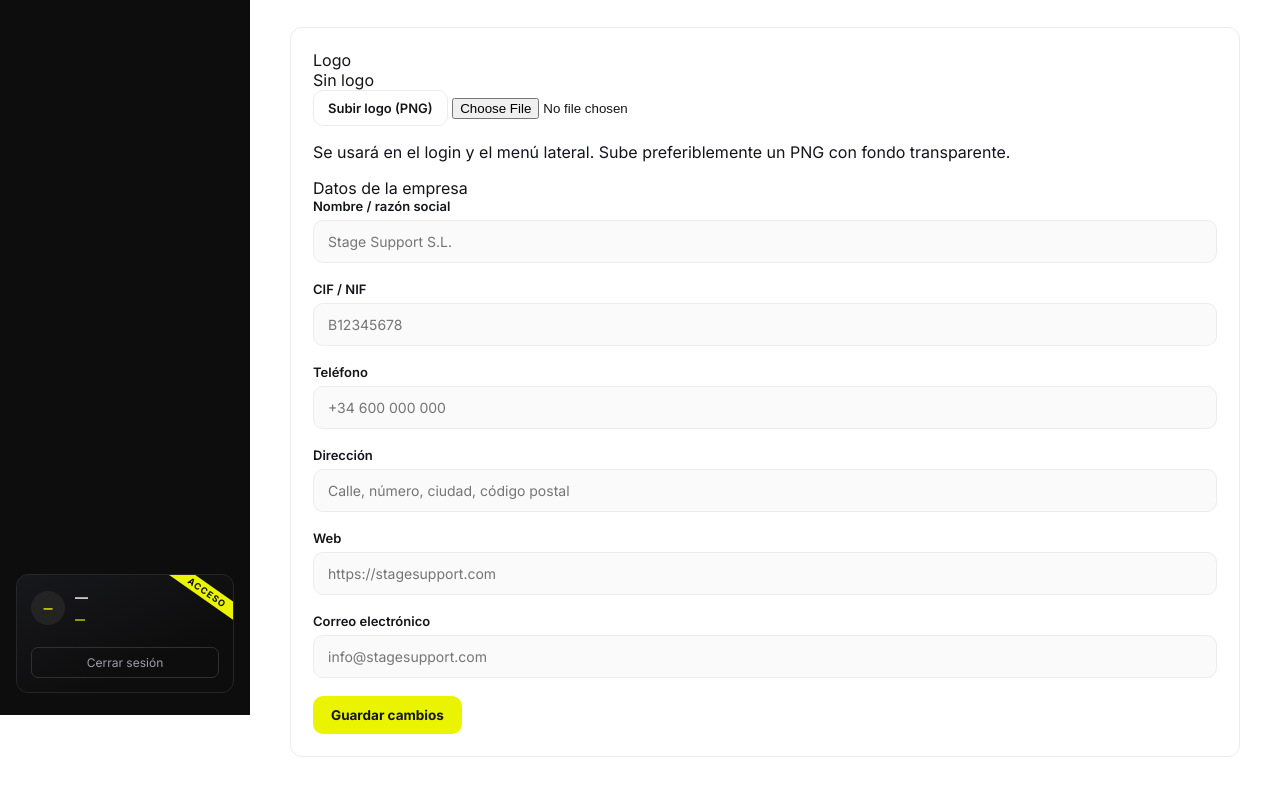
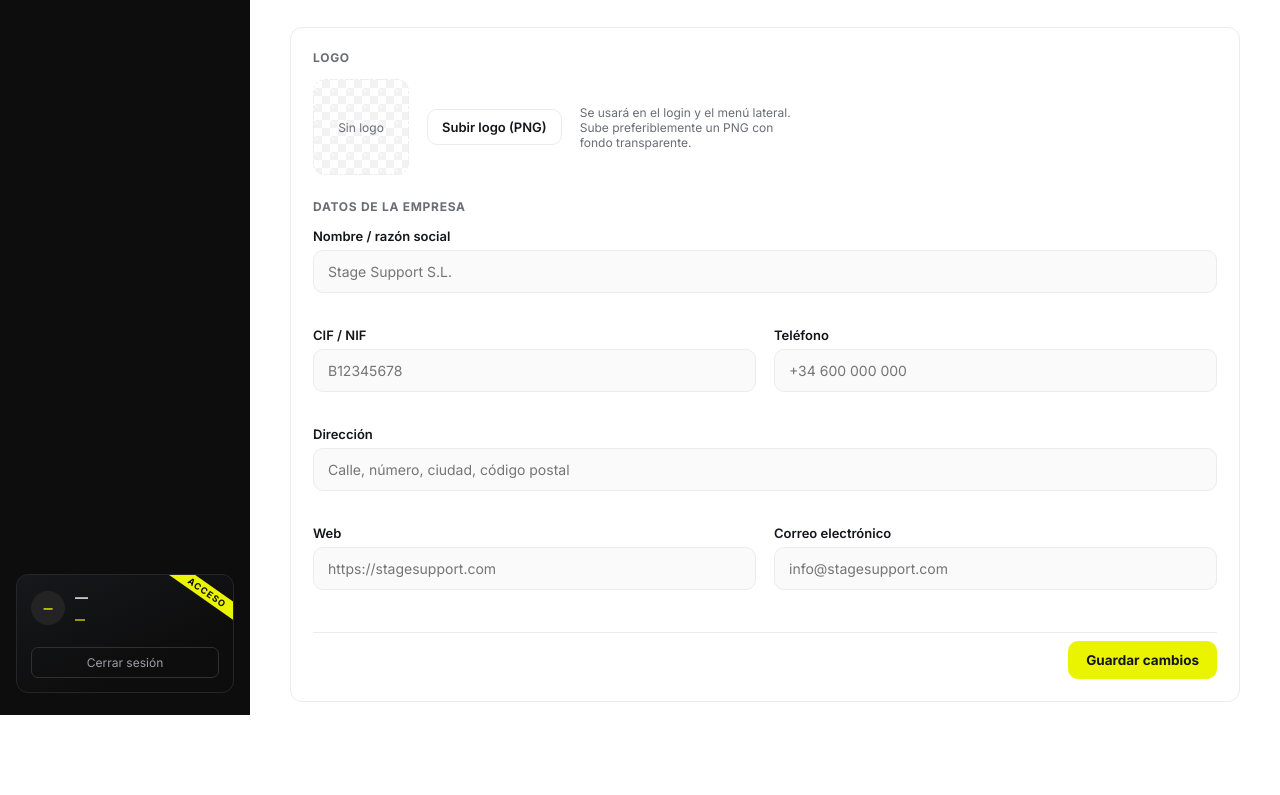
Before and after one commit to Stagesupportpro/stageprojects, a plain HTML site: page configuracion.html in a window 1280 px wide. Shown: the part 85-880 px from the top of the page. After the commit the page ends 847 px from the top, so only its background shows below. Drawn offline with Linux system fonts and the light colour scheme; a script that the page names is missing.

Commit message:
Add files via upload

```diff
--- a/css/styles.css
+++ b/css/styles.css
@@ -864,3 +864,66 @@ table.users-table {
   justify-content: space-between;
   margin-bottom: 4px;
 }
+
+/* ---------- Configuración ---------- */
+
+.settings-section {
+  margin-bottom: 24px;
+}
+.settings-section .section-title {
+  font-size: 12px;
+  font-weight: 700;
+  text-transform: uppercase;
+  letter-spacing: 0.06em;
+  color: var(--color-text-muted);
+  margin-bottom: 14px;
+}
+
+.form-grid {
+  display: grid;
+  grid-template-columns: 1fr 1fr;
+  gap: 16px 18px;
+}
+.form-grid .field-wide { grid-column: 1 / -1; }
+@media (max-width: 640px) {
+  .form-grid { grid-template-columns: 1fr; }
+}
+
+.logo-picker {
+  display: flex;
+  align-items: center;
+  gap: 18px;
+  flex-wrap: wrap;
+}
+.logo-picker .logo-preview {
+  width: 96px; height: 96px;
+  border-radius: 12px;
+  background:
+    linear-gradient(45deg, #f2f2f2 25%, transparent 25%),
+    linear-gradient(-45deg, #f2f2f2 25%, transparent 25%),
+    linear-gradient(45deg, transparent 75%, #f2f2f2 75%),
+    linear-gradient(-45deg, transparent 75%, #f2f2f2 75%);
+  background-size: 16px 16px;
+  background-position: 0 0, 0 8px, 8px -8px, -8px 0px;
+  border: 1.5px dashed var(--color-border);
+  display: flex; align-items: center; justify-content: center;
+  overflow: hidden;
+  flex-shrink: 0;
+  color: var(--color-text-muted);
+  font-size: 12px;
+  text-align: center;
+  padding: 6px;
+}
+.logo-picker .logo-preview img { max-width: 100%; max-height: 100%; object-fit: contain; }
+.logo-picker input[type="file"] { display: none; }
+.logo-picker .logo-actions { display: flex; flex-direction: column; gap: 8px; }
+.logo-picker .logo-hint { font-size: 12px; color: var(--color-text-muted); max-width: 220px; }
+
+.settings-footer {
+  display: flex;
+  justify-content: flex-end;
+  gap: 10px;
+  padding-top: 8px;
+  border-top: 1px solid var(--color-border);
+  margin-top: 8px;
+}
```
